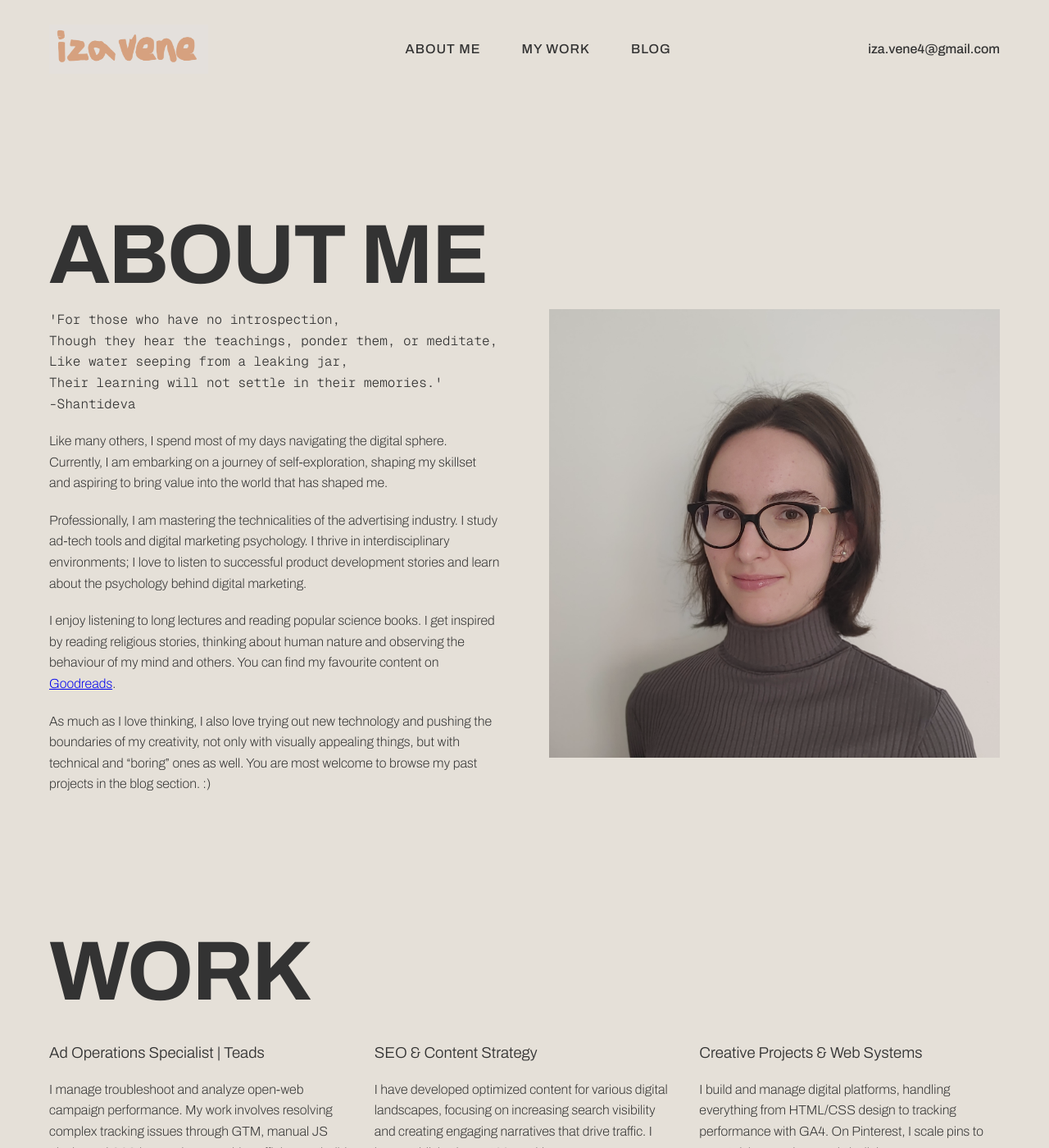
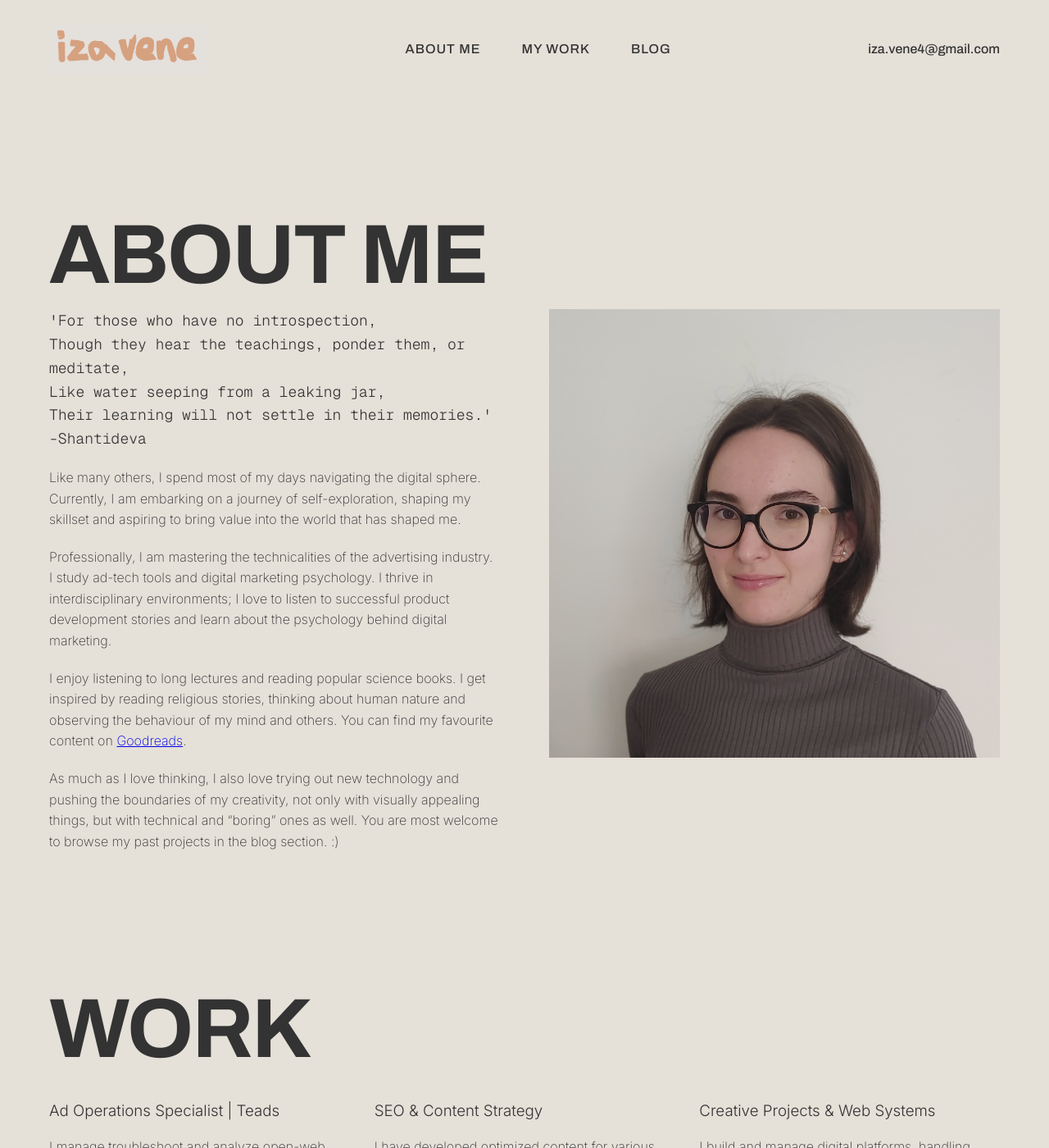
Before and after one commit to vendi525/vendi525.github.io, a Jekyll site: the page built from index.html, in a window 1280 px wide and 1400 px high. Shown: the whole window at 82% size. Built offline with Jekyll 4.4.1, drawn with Linux system fonts in a browser that asks for light colours.

Commit message:
Update font-family and quote font-size in style.css
Changed font-family from 'Archivo' to 'Inter' for body text and increased font-size for quotes.

```diff
--- a/assets/css/style.css
+++ b/assets/css/style.css
@@ -5,7 +5,7 @@ html {
 }
 
 body {
-  font-family: "Archivo", sans-serif;
+  font-family: "Inter", sans-serif;
   font-optical-sizing: auto;
   font-weight: 300; /* Fixed: weight must be a number */
   font-style: normal;
@@ -105,6 +105,7 @@ body {
 }
 .quote {
   font-family: "Geist Mono", monospace;
+  font-size: 18px;
   font-weight: 300;
   margin-bottom: 20px;
   line-height: 1.6;
```
